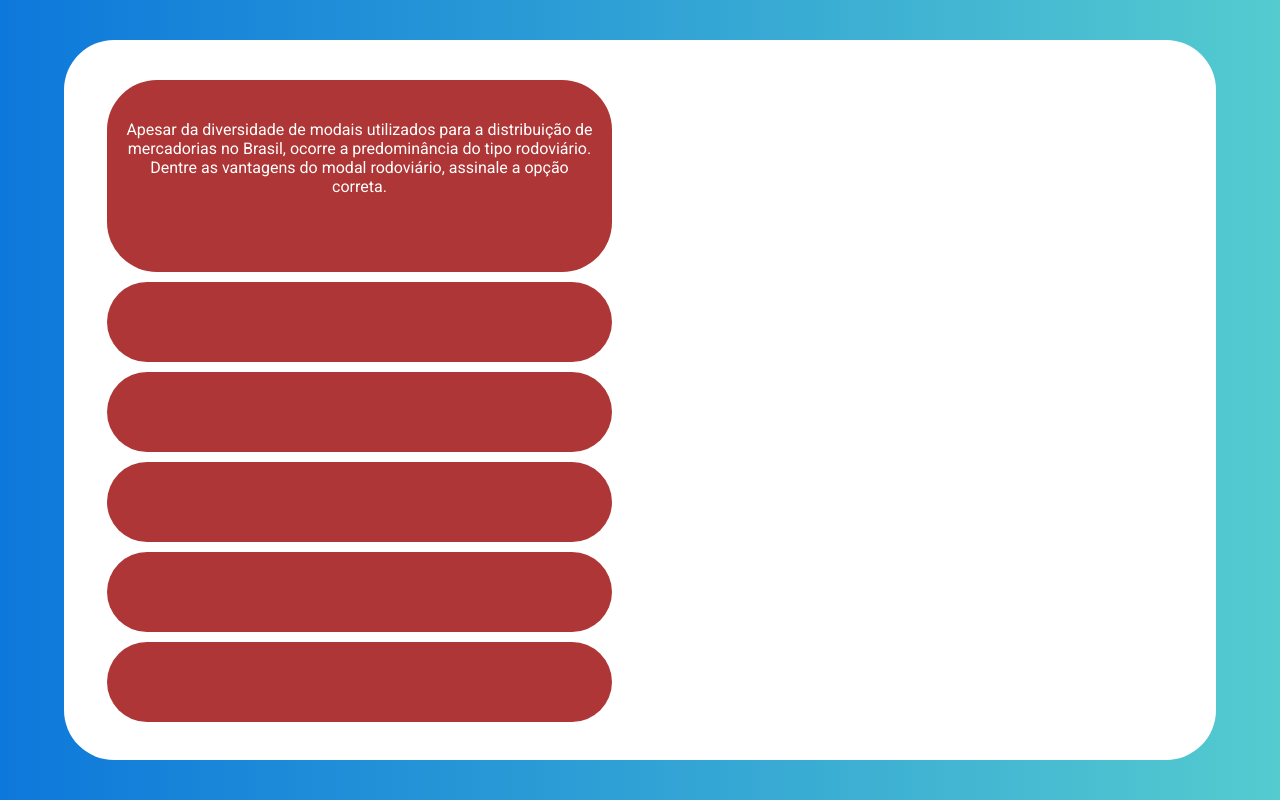
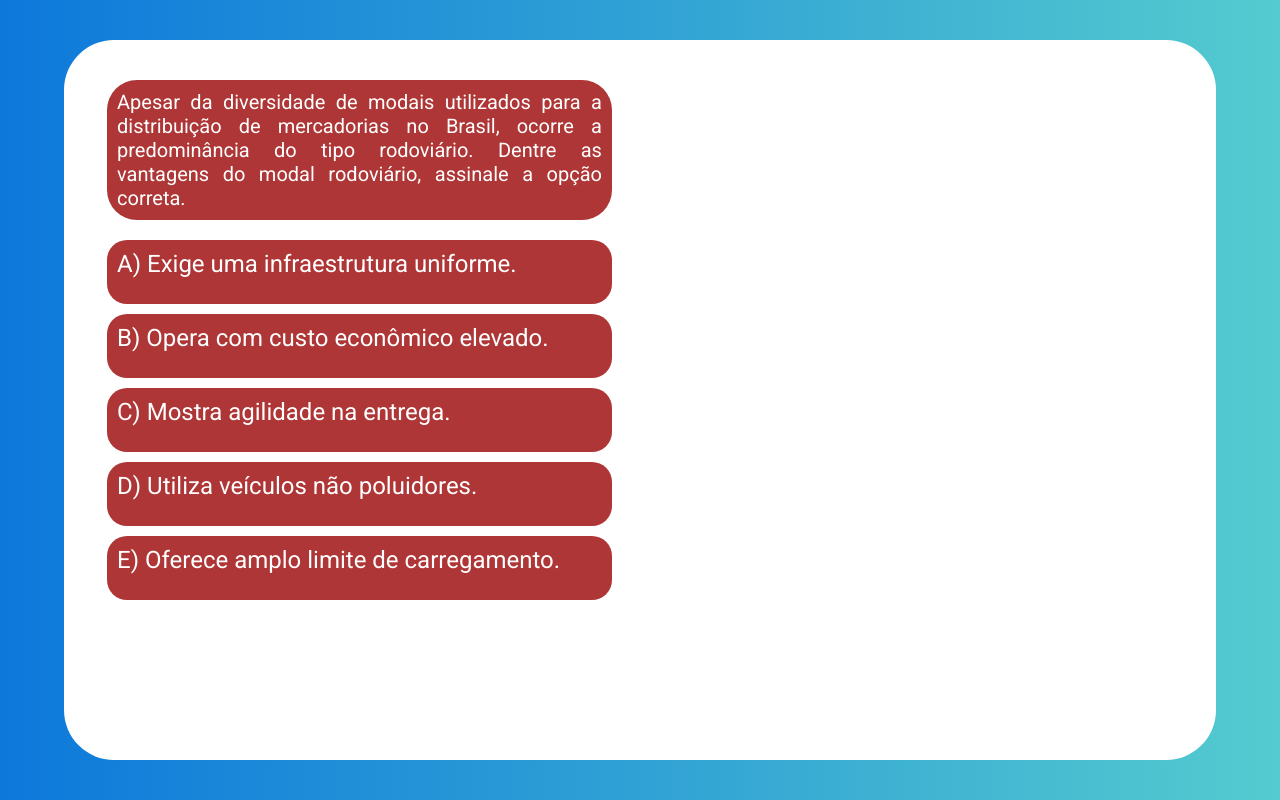
Before and after one commit to vinicius-seven/quiz_game, a PHP site: page /painel.php in a window 1280 px wide. Run offline with PHP 8.4, Linux system fonts and the light colour scheme; some libraries are stand-ins or nearby versions.

Commit message:
Alterações

```diff
--- a/painel.php
+++ b/painel.php
@@ -18,11 +18,31 @@
         <div id="pergunta">
             Apesar da diversidade de modais utilizados para a distribuição de mercadorias no Brasil, ocorre a predominância do tipo rodoviário. Dentre as vantagens do modal rodoviário, assinale a opção correta.
         </div>
-        <div id="alternativa"></div>
-        <div id="alternativa"></div>
-        <div id="alternativa"></div>
-        <div id="alternativa"></div>
-        <div id="alternativa"></div>
+        <div id="alternativa">
+            <a href="#" >
+                A) Exige uma infraestrutura uniforme.
+            </a>
+        </div>
+        <div id="alternativa">
+            <a href="#" >
+                B) Opera com custo econômico elevado.
+            </a>
+        </div>
+        <div id="alternativa">
+            <a href="#" >
+                C) Mostra agilidade na entrega.
+            </a>
+        </div>
+        <div id="alternativa">
+            <a href="#" >
+                D) Utiliza veículos não poluidores.
+            </a>
+        </div>
+        <div id="alternativa">
+            <a href="#" >
+                E) Oferece amplo limite de carregamento.
+            </a>
+        </div>
     </div>
 </div>
 
--- a/style.css
+++ b/style.css
@@ -3,6 +3,7 @@
     --body_gradient_left: rgb(13, 120, 219);
     --form_bg: #ffffff;
     --pergunta_bg:  #af3636;
+    --pergunta_bg_hover: #19be03;
     --input_bg: #E5E5E5;
     --input_hover: #eaeaea;
     --submit_bg: #1FCC44;
@@ -46,11 +47,12 @@ body {
 
 #pergunta {
     width: 90%;
-    height: 30%;
+    height: auto;
     /* this will help us center it*/
     margin: auto;
+    margin-bottom: 20px;
     background-color: var(--pergunta_bg);
-    border-radius: 50px;
+    border-radius: 30px;
     /* make it a grid container*/
     display: grid;
     /* with two columns of same width*/
@@ -58,11 +60,11 @@ body {
     /* with a small gap in between them*/
     grid-gap: 5vw;
     /* add some padding around */
-    padding: 5vh 15px;
+    padding: 10px 10px;
 
-    text-align: center;
+    text-align: justify;
     font-family: roboto,sans-serif;
-    font-size: 1;
+    font-size: 1.25rem;
     color: #ffffff;
 }
 
@@ -73,7 +75,7 @@ body {
     margin: auto;
     margin-top: 10px;
     background-color: var(--pergunta_bg);
-    border-radius: 50px;
+    border-radius: 20px;
     /* make it a grid container*/
     display: grid;
     /* with two columns of same width*/
@@ -81,5 +83,18 @@ body {
     /* with a small gap in between them*/
     grid-gap: 5vw;
     /* add some padding around */
-    padding: 5vh 15px;
+    padding: 10px 10px;
+
+    /* text-align: center; */
+    font-family: roboto,sans-serif;
+    font-size: 1.50rem;
 }
+
+#alternativa:hover {
+background-color: var(--pergunta_bg_hover);
+}
+
+a:link {
+    text-decoration:none;
+    color: #ffffff;
+}
```
